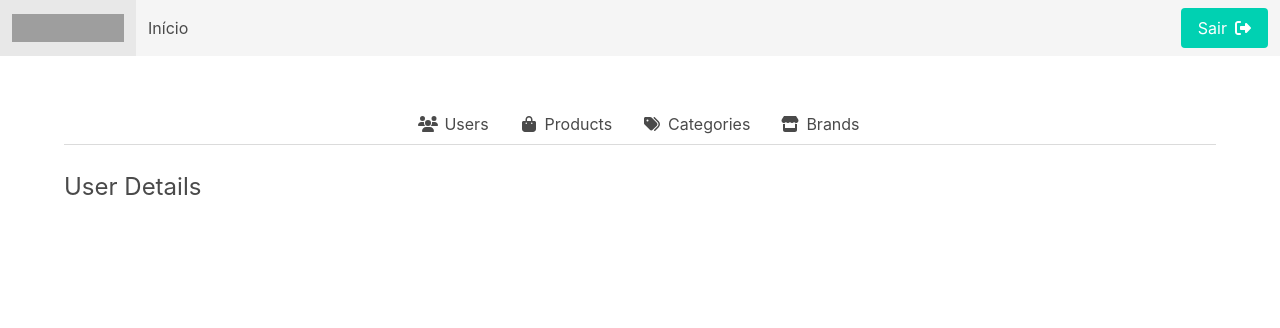
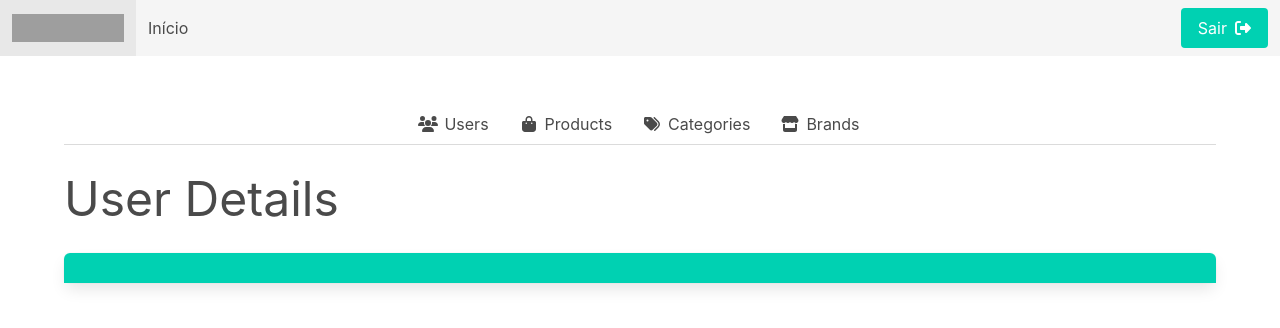
Before and after one commit to watilacosta/my-commerce-backoffice, a Vue app: page /user/1 in a window 1280 px wide. Shown: the top 328 px of the page. Built offline with nearby package versions, Linux system fonts and the light colour scheme; no server answers; sample sign-in values are in the browser's storage; grey boxes are pictures that could not be loaded.

Commit message:
user detail

```diff
--- a/src/components/PageTitle.vue
+++ b/src/components/PageTitle.vue
@@ -2,5 +2,5 @@
 const props = defineProps({ title: String });
 </script>
 <template>
-  <h1 class="is-size-4">{{ props.title }}</h1>
+  <h1 class="subtitle is-1">{{ props.title }}</h1>
 </template>
--- a/src/views/UserDetail.vue
+++ b/src/views/UserDetail.vue
@@ -1,7 +1,31 @@
 <script setup lang="ts">
+import router from "@/router";
+import { onMounted, ref } from "vue";
+import axios from "@/utils/axios";
 import PageTitle from "@/components/PageTitle.vue";
+import { User } from "@/models/User";
+
+const { id } = router.currentRoute.value.params;
+let user = ref<User>();
+
+onMounted(async () => {
+  try {
+    const { data } = await axios({
+      method: "get",
+      url: `/admin/user/${id}`,
+      headers: { Authorization: sessionStorage.getItem("token") },
+    });
+
+    user.value = data;
+  } catch (error) {
+    console.log(error);
+  }
+});
 </script>
 
 <template>
   <PageTitle title="User Details" />
+  <section class="panel is-primary">
+    <p class="panel-heading mt-3">{{ user }}</p>
+  </section>
 </template>
```
